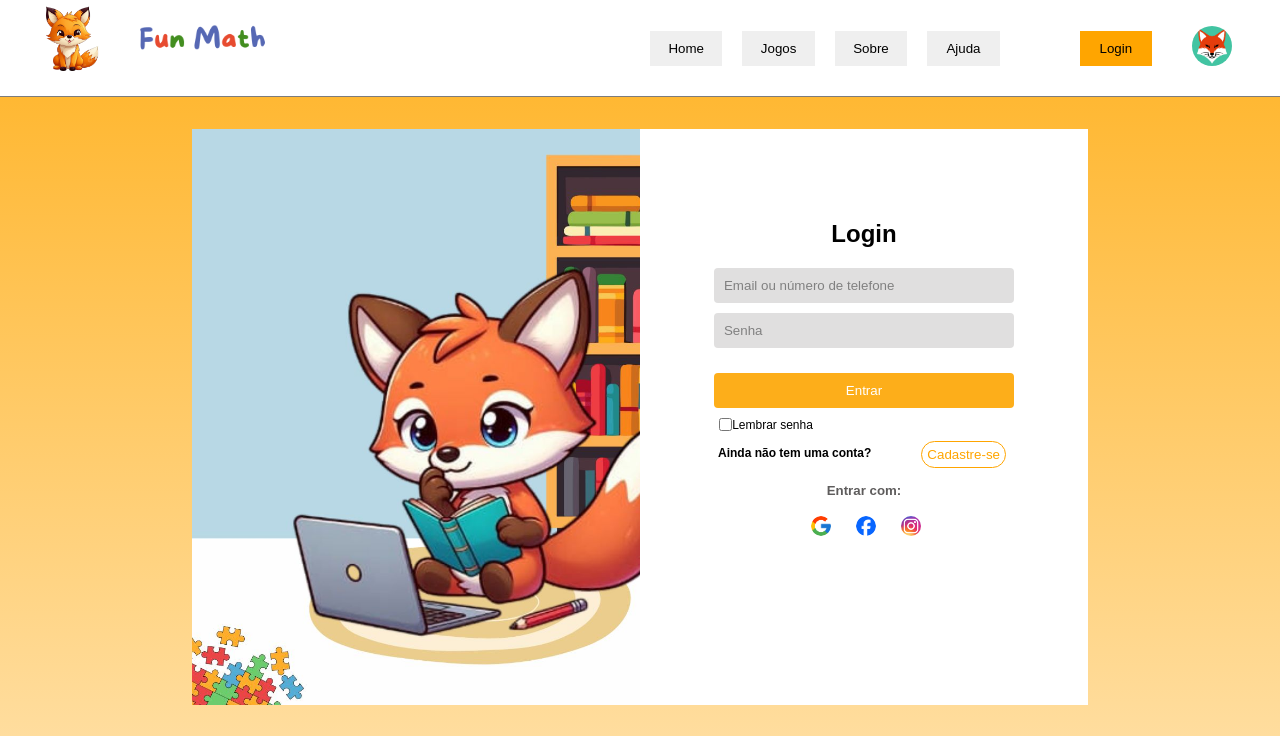
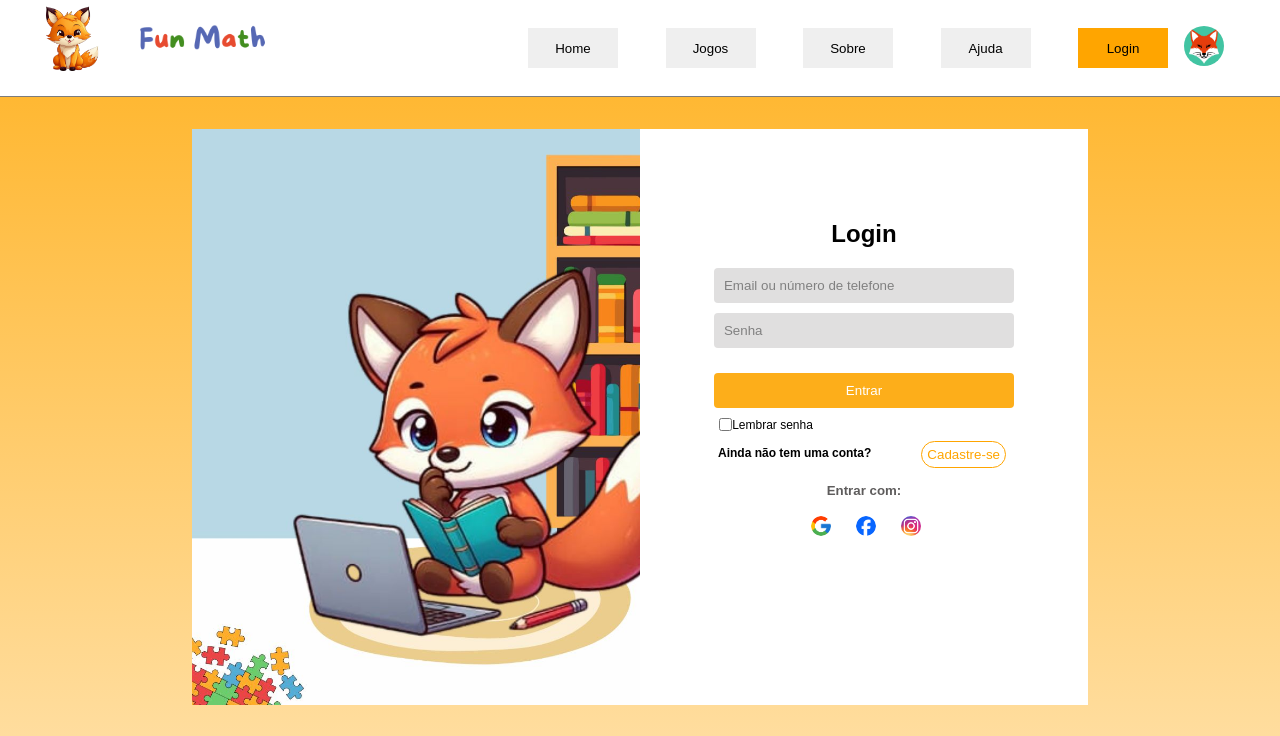
Before and after one commit to Eduardoooo0/FunMath, a Flask app: page /login in a window 1280 px wide. Shown: the top 736 px of the page. Run offline with Flask 3, Linux system fonts and the light colour scheme.

Commit message:
arrumando tudo

```diff
--- a/main.py
+++ b/main.py
@@ -1,11 +1,10 @@
-from flask import Flask, request, make_response, render_template,jsonify
-from datetime import timedelta, datetime
+from flask import Flask, request, make_response, render_template, jsonify
+from datetime import datetime
 
 app = Flask(__name__)
 
-app.config['tempo_de_expiracao'] = datetime.now() + timedelta(minutes=10)
-
-tempo_restante = app.config['tempo_de_expiracao'] - datetime.now()
+app.config['tempo_de_expiracao_quiz'] = 62  # 1 minute
+app.config['pergunta_atual'] = 0
 
 perguntas = ['Quando Felipe tinha 5 anos, o pai dele tinha 36 anos. Agora Felipe tem a metade da idade do pai. Quantos anos Felipe tem?',
              'Observando a sequência, o número que substitui a interrogação é? 1, 7, 6, – 1, – 7, – 6, 1, 7, 6, ?',
@@ -29,7 +28,6 @@
           ['28','36','42','48'],
           ['100','101','110','111'],
           ['4','5','6','7']
-
           ]
 
 respostas = ['31 anos', '-1', '201','45','20','300','202','42','101','6']
@@ -44,69 +42,66 @@ def Login():
 
 @app.route('/quiz', methods=['POST', 'GET'])
 def Quiz():
-    # Verificar se a pergunta atual está no cookie
-    pergunta_atual = int(request.cookies.get('pergunta_atual', '0'))
-
     if request.method == 'POST':
+        pergunta_atual = app.config['pergunta_atual']
         # Obter a resposta do usuário
         resposta_user = request.form.get('resposta')
         if resposta_user is None:
-            # Tratamento de erro caso o usuário não selecione nenhuma opção
+            # Error handling if the user doesn't select any option
             mensagem = "Por favor, selecione uma resposta."
             response = make_response(render_template('jogo_quiz.html', pergunta=perguntas[pergunta_atual], opcoes=opcoes[pergunta_atual], mensagem=mensagem))
             response.set_cookie('pergunta_atual', str(pergunta_atual))
             return response
         else:
-
             # Verificar se a resposta está correta
             if resposta_user == respostas[pergunta_atual]:
                 # Passar para a próxima questão
-
                 pergunta_atual += 1
+                app.config['pergunta_atual'] = pergunta_atual
                 if pergunta_atual < len(perguntas):
                     mensagem = "Parabéns! Sua resposta está correta."
                     response = make_response(render_template('jogo_quiz.html', pergunta=perguntas[pergunta_atual], opcoes=opcoes[pergunta_atual], mensagem=mensagem))
                     response.set_cookie('pergunta_atual', str(pergunta_atual))
+                    response.set_cookie('tempo_de_inicio_quiz', str(datetime.now()))
                     return response
                 else:
                     return render_template('tela_final.html')
             else:
                 pergunta_atual += 1
+                app.config['pergunta_atual'] = pergunta_atual
                 if pergunta_atual < len(perguntas):
                     mensagem = f"Desculpe, a resposta correta era {respostas[pergunta_atual-1]}."
                     response = make_response(render_template('jogo_quiz.html', pergunta=perguntas[pergunta_atual], opcoes=opcoes[pergunta_atual], mensagem=mensagem))
                     response.set_cookie('pergunta_atual', str(pergunta_atual))
+                    response.set_cookie('tempo_de_inicio_quiz', str(datetime.now()))
                     return response
                 else:
                     return render_template('tela_final.html')
     else:
         # Se a página foi atualizada, voltar para a primeira pergunta
         pergunta_atual = 0
+        app.config['pergunta_atual'] = pergunta_atual
         response = make_response(render_template('jogo_quiz.html', pergunta=perguntas[pergunta_atual], opcoes=opcoes[pergunta_atual], mensagem=''))
         response.set_cookie('pergunta_atual', str(pergunta_atual))
+        response.set_cookie('tempo_de_inicio_quiz', str(datetime.now()))
         return response
 
 @app.route('/inicial_quiz')
-def Inicial_quiz ():
+def Inicial_quiz():
     return render_template('inicial_quiz.html')
 
 @app.route('/fases')
 def Fases():
     return render_template('fases.html')
 
-@app.before_request
-def update_time():
-    if request.path == '/quiz':
-        app.config['tempo_de_expiracao'] = datetime.now() + timedelta(minutes=10)
-
-def Pegar_tempo_restante():
-    tempo_restante = app.config['tempo_de_expiracao'] - datetime.now()
-    tempo_restante_em_segundos = tempo_restante.total_seconds()
-    return tempo_restante_em_segundos
-
 @app.route('/tempo_restante')
 def Tempo_restante():
-    tempo_restante_em_segundos = Pegar_tempo_restante()
-    if tempo_restante_em_segundos == 0:
-        tempo_restante_em_segundos = app.config['tempo_de_expiracao']
-    return jsonify({'tempo_restante_em_segundos': tempo_restante_em_segundos})
+    tempo_de_inicio = request.cookies.get('tempo_de_inicio_quiz')
+    if tempo_de_inicio is not None:
+        tempo_de_inicio = datetime.strptime(tempo_de_inicio, '%Y-%m-%d %H:%M:%S.%f')
+        tempo_restante = app.config['tempo_de_expiracao_quiz'] - (datetime.now() - tempo_de_inicio).total_seconds()
+        if tempo_restante <= 0:
+            tempo_restante = 0
+        return jsonify({'tempo_restante_em_segundos': int(tempo_restante)})
+    else:
+        return jsonify({'tempo_restante_em_segundos': app.config['tempo_de_expiracao_quiz']})
--- a/static/style/login.css
+++ b/static/style/login.css
@@ -42,17 +42,6 @@ header{
     height: 180px;
     margin-top: -40px;
 }
-
-.botoes{
-    display: flex;
-    flex-direction: row;
-    align-items: center;
-    width: 40%;
-    height: 35px;
-    margin-left: 30%;
-    font-size: 18px;
-}
-
 .links{
     text-decoration: none;
     color: black;
@@ -63,11 +52,10 @@ header{
     justify-content: center;
     width: 90px;
     height: 100%;
-    margin: 10px;
     cursor: pointer;
     color: orange;
 }
-#home:hover{
+#home a:hover{
     color: orange;
 }
 #jogos{
@@ -76,7 +64,6 @@ header{
     justify-content: center;
     width: 90px;
     height: 100%;
-    margin: 10px;
     cursor: pointer;
 }
 #jogos:hover{
@@ -88,7 +75,6 @@ header{
     justify-content: center;
     width: 90px;
     height: 100%;
-    margin: 10px;
     cursor: pointer;
 }
 #sobre:hover{
@@ -100,7 +86,6 @@ header{
     justify-content: center;
     width: 90px;
     height: 100%;
-    margin: 10px;
     cursor: pointer;
 }
 #ajuda:hover{
@@ -112,7 +97,6 @@ header{
     justify-content: center;
     width: 90px;
     height: 100%;
-    margin-left: 70px;
     cursor: pointer;
     background-color: orange;
     color: white;
@@ -121,11 +105,11 @@ header{
     background-color: rgb(146, 145, 145);
     color: white;
 }
+
 .perfil img{
     width: 40px;
     height: 40px;
     border-radius: 20px;
-    margin-left: 40px;
 }
 section{
     display: flex;
@@ -257,3 +241,66 @@ footer{
     width: 100%;
     height: 10%;
 }
+.botoes{
+    display: flex;
+    flex-direction: row-reverse;
+    align-items: center;
+    width: 50%;
+    height: 50px;
+    margin-left: 20%;
+    font-size: 18px;
+    padding: 1rem;
+
+}
+
+.menu-items{
+    display: flex;
+    flex-direction: row;
+    align-items: center;
+    justify-content: space-between;
+    width: 100%;
+    height: 40px;
+    font-size: 18px;
+}
+@media (max-width: 768px) {
+    header{
+        height: 12%;
+    }
+    nav {
+        flex-direction: column;
+        align-items: flex-start;
+    }
+
+    nav .menu-items {
+        flex-direction: column;
+        margin-top: 1rem;
+    }
+    .menu-items button{
+        height: 5px;
+    }
+
+    nav ul li {
+        margin-left: 0;
+        margin-top: 0.5rem;
+    }
+
+    .menu-icon {
+        display: block;
+        cursor: pointer;
+    }
+
+    .menu-icon::before {
+        content: "\2630";
+        font-size: 1.5rem;
+    }
+
+    .menu-items {
+        display: none;
+    }
+
+    .menu-items.show {
+        display: flex;
+        flex-direction: column;
+        align-items: flex-end;
+    }
+}
--- a/templates/login.html
+++ b/templates/login.html
@@ -17,13 +17,16 @@
                     <img src="static/imgs/1.png" alt="">
                 </div>
             </div>
-            <div class="botoes">
+            <nav class="botoes">
+                <div class="menu-icon"></div>
+                <div class="menu-items">
                     <button id="home"><a class="links" href="{{url_for('Index')}}">Home</a></button>
                     <button id="jogos">Jogos</button>
                     <button id="sobre">Sobre</button>
                     <button id="ajuda">Ajuda</button>
                     <button id="botao-login"><a class="links" href="{{url_for('Login')}}">Login</a></button>
                 </div>
+            </nav>
             <div class="perfil">
                 <img src="static/imgs/avatar-perfil.jpg" alt="">
             </div>
@@ -70,5 +73,24 @@
         <footer>
         </footer>
     </div>
+
+    <script>
+        var header = document.querySelector('header');
+        const menuIcon = document.querySelector('.menu-icon');
+        const menuItems = document.querySelector('.menu-items');
+        var header_tam = '12%';
+        menuIcon.addEventListener('click', () => {
+          menuItems.classList.toggle('show');
+
+          if (header_tam === '45%'){
+            header_tam = '12%';
+            header.style.height = header_tam
+          }
+          else{
+            header_tam = '45%';
+            header.style.height = header_tam
+          };
+        });
+    </script>
 </body>
 </html>
```
Also changed, not shown: static/style/inicial_quiz.css (+71 -28 lines), templates/inicial_quiz.html (+25 -1 lines). Lines whose indentation alone changed are shown as unchanged.
